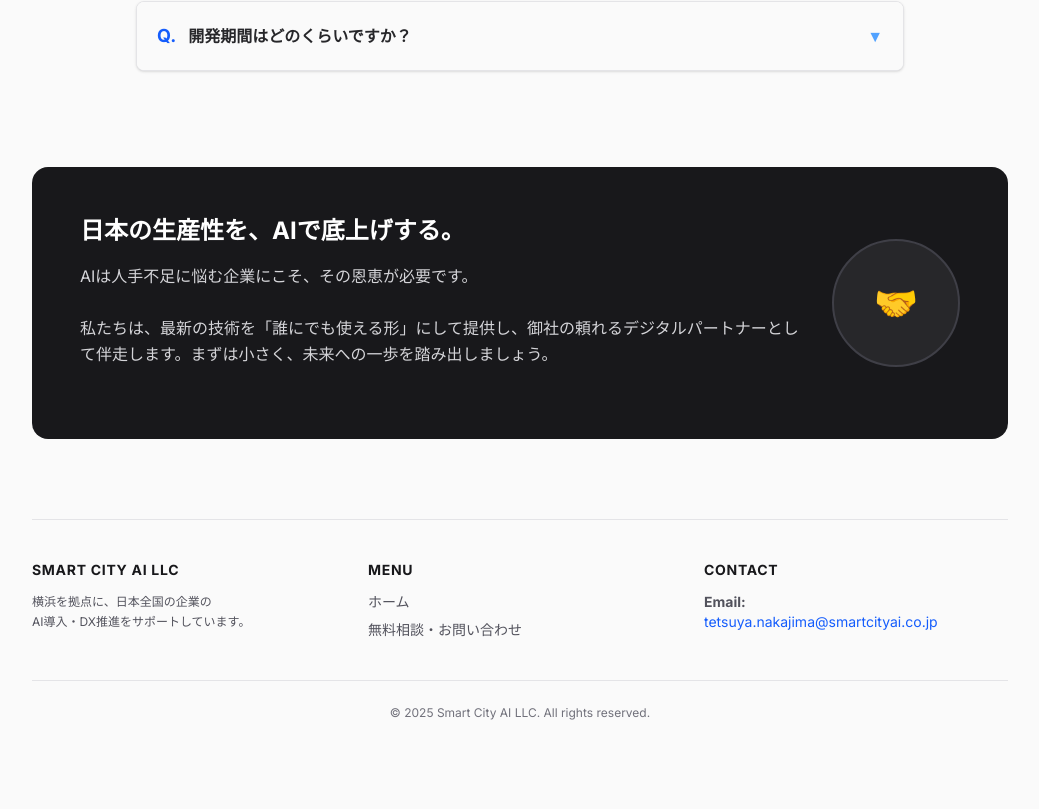
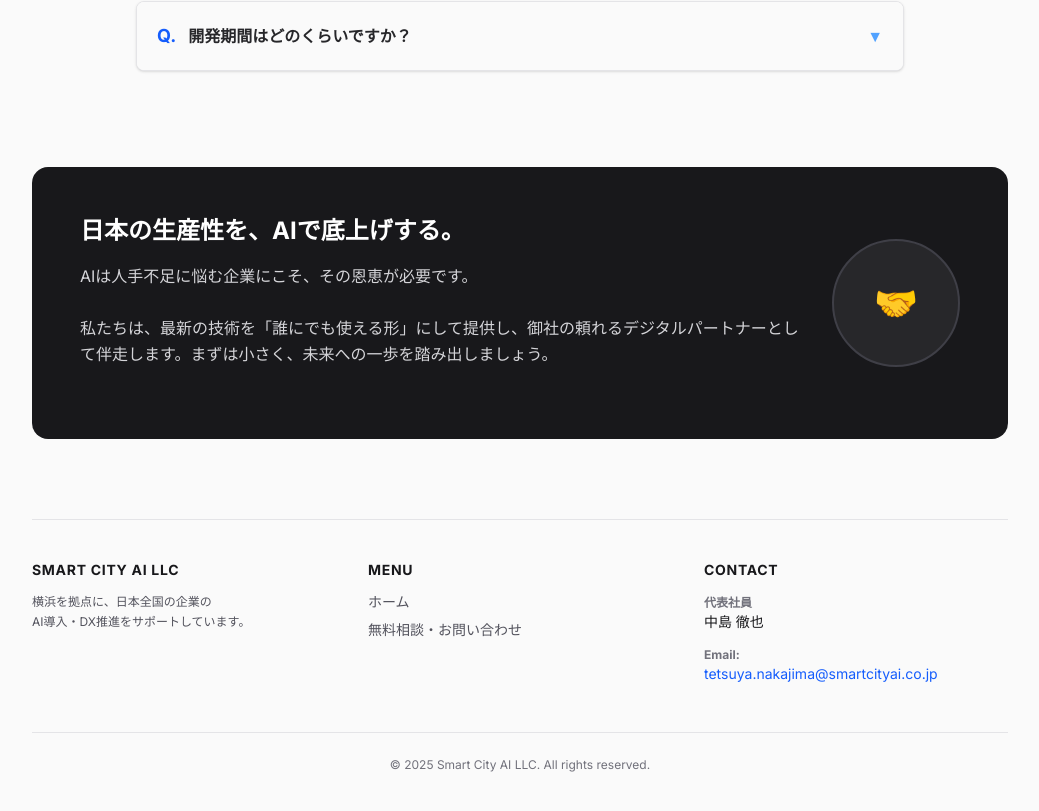
Before and after one commit to tnakajima2050/smartcityai-site, a Next.js app: page / in a window 1280 px wide. Shown: the part 2618-3429 px from the top of the page, without its empty margins (120-1159 px from the left). Built offline with nearby package versions, Linux system fonts and the light colour scheme.

Commit message:
Update page.tsxContact202512121832

```diff
--- a/app/page.tsx
+++ b/app/page.tsx
@@ -829,12 +829,18 @@ export default function Home() {
               <h3 className="text-sm font-bold uppercase tracking-wider text-zinc-900 mb-3">
                 Contact
               </h3>
-              <p className="text-sm mb-2">
-                <span className="font-bold">Email:</span><br/>
-                <a href="mailto:tetsuya.nakajima@smartcityai.co.jp" className="text-blue-600 hover:underline">
-                  tetsuya.nakajima@smartcityai.co.jp
-                </a>
-              </p>
+              <div className="text-sm mb-2">
+                <p className="mb-3">
+                  <span className="text-xs font-bold text-zinc-500">代表社員</span><br/>
+                  <span className="font-medium text-zinc-900">中島 徹也</span>
+                </p>
+                <p>
+                  <span className="font-bold text-xs text-zinc-500">Email:</span><br/>
+                  <a href="mailto:tetsuya.nakajima@smartcityai.co.jp" className="text-blue-600 hover:underline break-all">
+                    tetsuya.nakajima@smartcityai.co.jp
+                  </a>
+                </p>
+              </div>
             </div>
           </div>
           <div className="border-t border-zinc-200 pt-6 text-center text-xs text-zinc-500">
```
